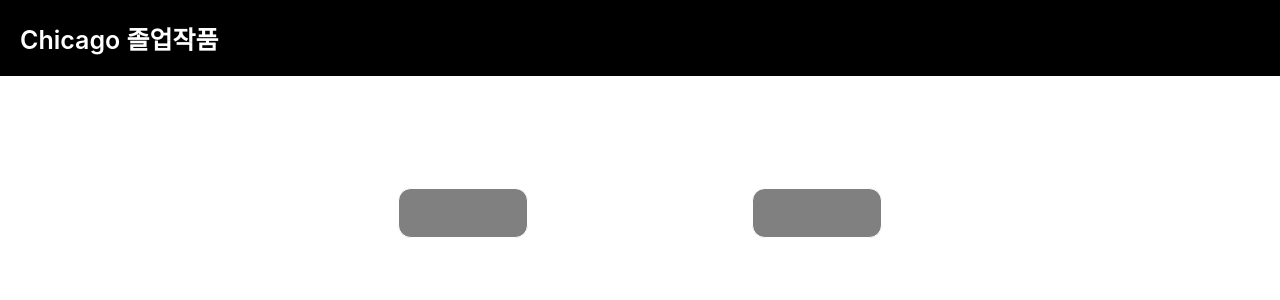
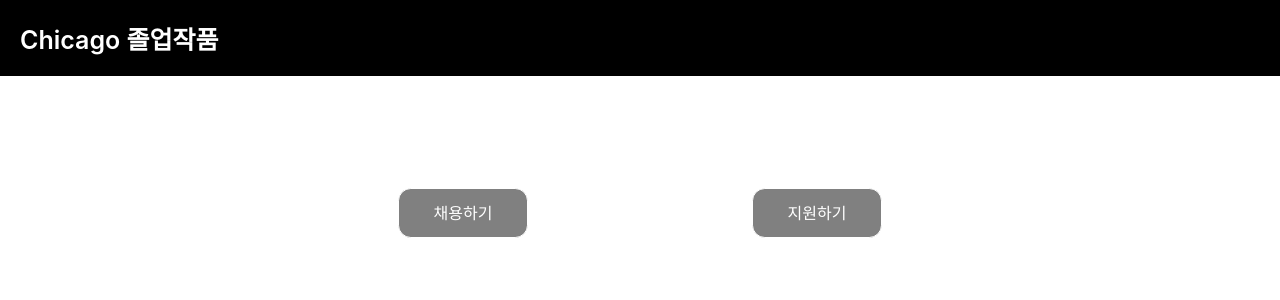
Before and after one commit to TeamChicago/client, a React (Create React App) app: page / in a window 1280 px wide. Shown: the top 300 px of the page. Built offline with nearby package versions, Linux system fonts and the light colour scheme.

Commit message:
chore: chage button css

```diff
--- a/src/App.css
+++ b/src/App.css
@@ -25,7 +25,7 @@
 .authbox {
   width: 8rem;
   height: 3rem;
-  line-height: 130px;
+  line-height: 3rem;
   border-radius: 0.8rem;
   display: inline-block;
   text-align: center;
```
